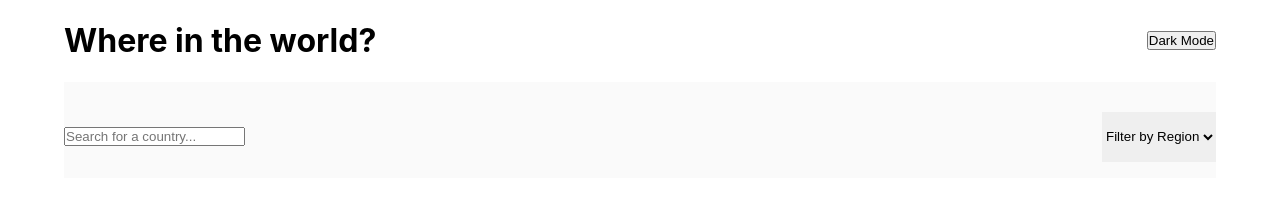
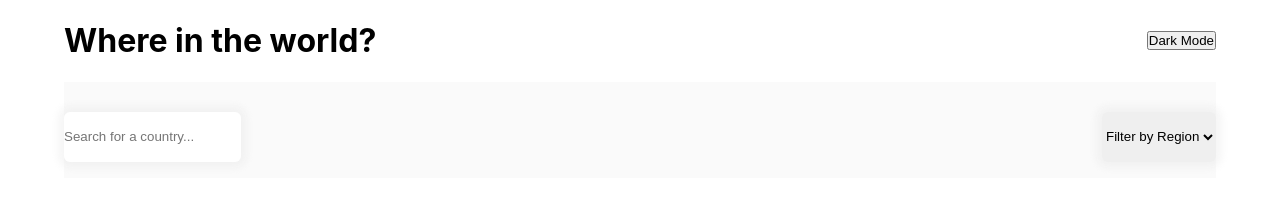
Before and after one commit to giandefaria/rest-countries-api-with-color-theme-switcher-master, a React (Create React App) app: page / in a window 1280 px wide. Shown: the top 212 px of the page. Built offline with nearby package versions, Linux system fonts and the light colour scheme; no server answers.

Commit message:
ajustando style dos inputs e seletores, além de alterar o box-shadow do box dos países

```diff
--- a/src/components/main/main.css
+++ b/src/components/main/main.css
@@ -24,9 +24,18 @@ main {
     padding-top: 30px;
 }
 
+#search-country {
+    height: 50px;
+    border: none;
+    box-shadow: 0px 0px 7px 6px #e5e5e554;
+    border-radius: 6px;
+}
+
 #filter-region {
     height: 50px;
     border: none;
+    box-shadow: 0px 0px 7px 6px #e5e5e554;
+    border-radius: 6px;
 }
 
 .country-box {
@@ -46,7 +55,7 @@ main {
 
 .country-box {
     background: hsl(0, 0%, 100%);
-    box-shadow: 0px 0px 7px 1px #e5e5e5;
+    box-shadow: 0px 0px 7px 6px #e5e5e554;
     border-radius: 6px;
 }
 
--- a/src/components/main/main.tsx
+++ b/src/components/main/main.tsx
@@ -20,7 +20,7 @@ export default function Main() {
             </header>
             <main>
                 <div className='filters'>
-                    <input type="search" name="country" id="country" placeholder='Search for a country...' />
+                    <input type="search" name="country" id="search-country" placeholder='Search for a country...' />
                     <select name="filter-region" id="filter-region" placeholder='Filter by Region'>
                         <option value="default">Filter by Region</option>
                         <option value="Africa">Africa</option>
```
